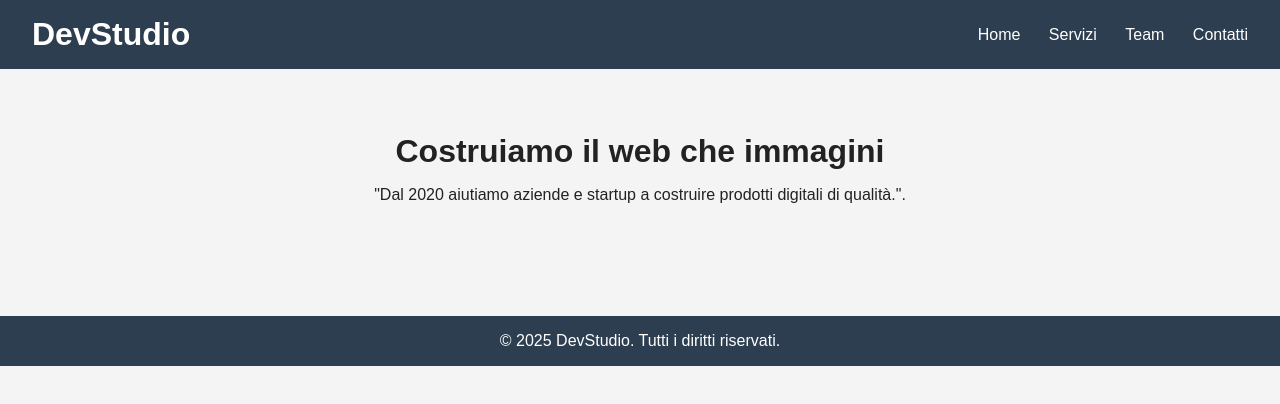
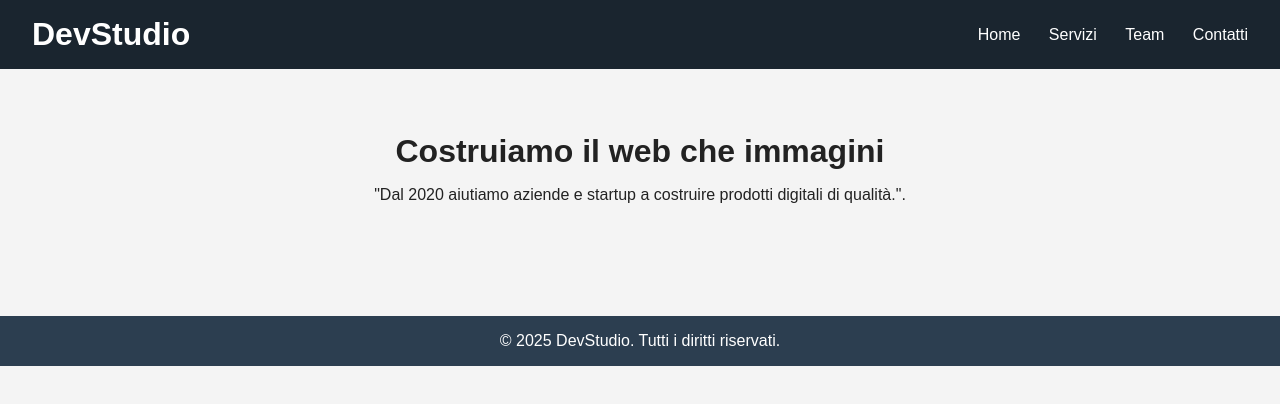
Before and after one commit to federicolr3005/devstudio-LaRosa, a plain HTML site: page index.html in a window 1280 px wide. Drawn offline with Linux system fonts and the light colour scheme.

Commit message:
feat: aggiornamento colore header variante A: cambiamento del background color #1a252f

```diff
--- a/style.css
+++ b/style.css
@@ -11,7 +11,7 @@ body {
 }
 
 .site-header {
-  background-color: #2c3e50;
+  background-color: #1a252f;
   color: white;
   padding: 1rem 2rem;
   display: flex;
```
